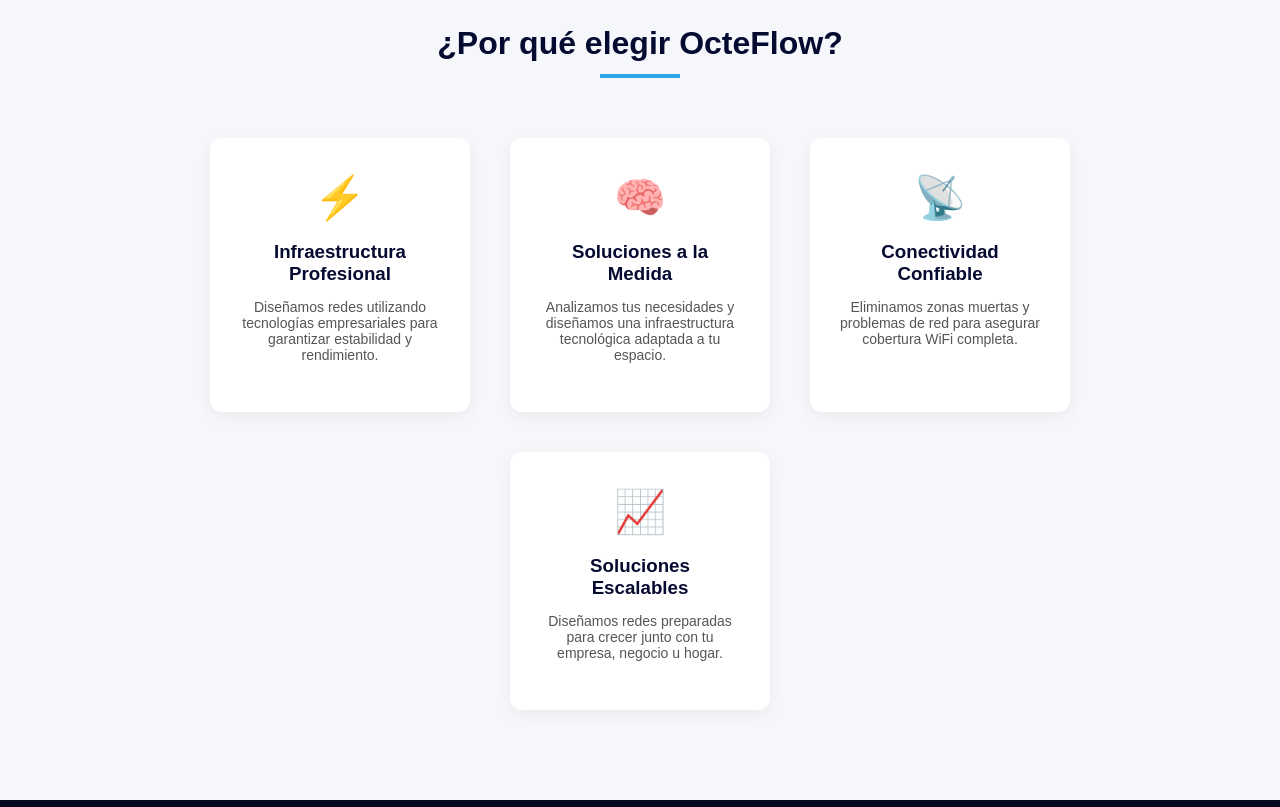
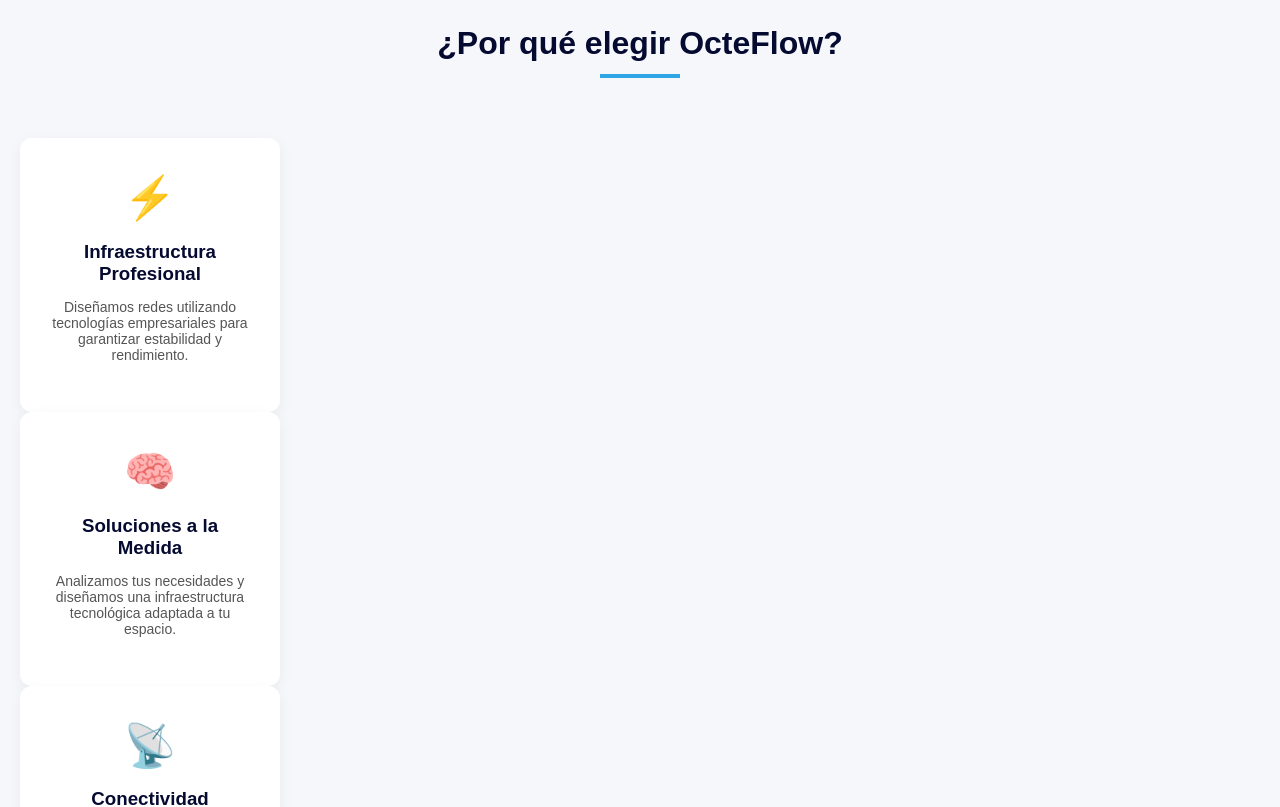
Before and after one commit to OcteFlow/octeflow-site, a Next.js app: page /nosotros in a window 1280 px wide. Shown: the part 1920-2727 px from the top of the page. Built offline with nearby package versions, Linux system fonts and the light colour scheme.

Commit message:
Update WhySection.js

```diff
--- a/components/WhySection.js
+++ b/components/WhySection.js
@@ -16,14 +16,7 @@
         {title}
       </h2>
 
-      <div style={{
-        display:"flex",
-        justifyContent:"center",
-        gap:"40px",
-        flexWrap:"wrap",
-        maxWidth:"1100px",
-        margin:"0 auto"
-      }}>
+      <div className="why-container">
 
         {items.map((item, index) => (
 
```
